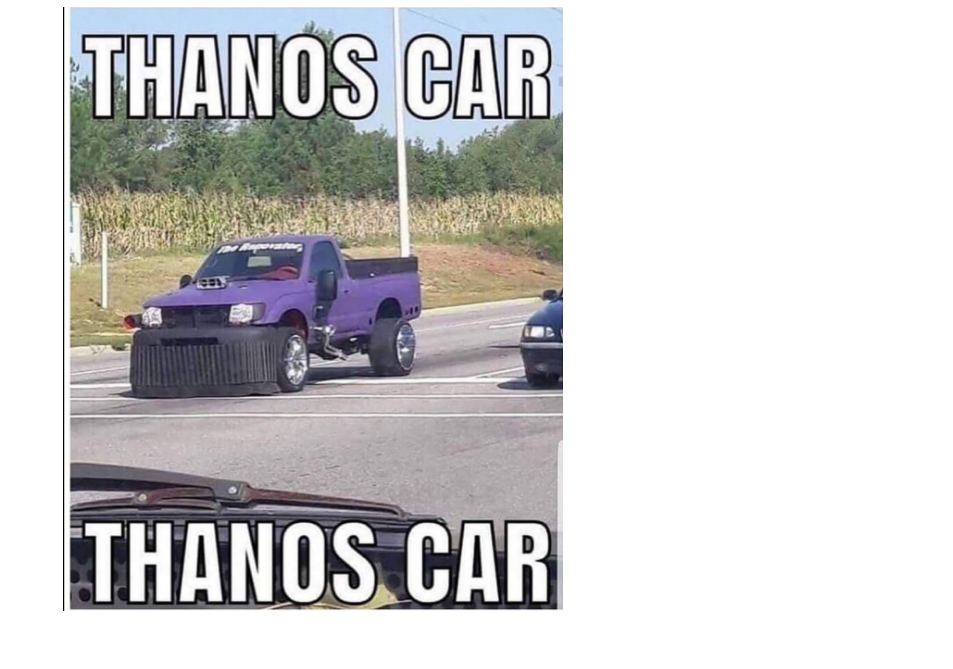
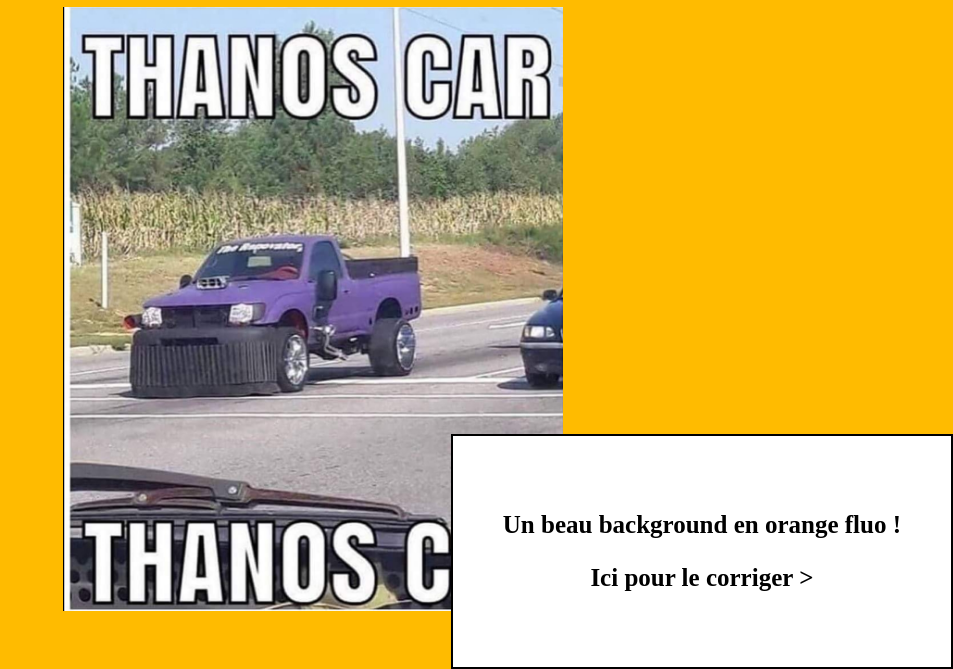
Before and after one commit to Alexandre-Theroux/Exercise_commun, a plain HTML site: page index.html in a window 1280 px wide. Shown: the part 131-800 px from the top of the page, without its empty margins (327-1280 px from the left). Drawn offline with Linux system fonts and the light colour scheme.

Commit message:
Version de l'étranger (Edouard)

```diff
--- a/css/style.css
+++ b/css/style.css
@@ -5,8 +5,29 @@ body {
     p {
         align-self: flex-end;
     }
+
+    background: rgb(255, 187, 0);
 }
 
 img {
     width: 500px;
 }
+
+#bonus{
+    position: fixed;
+    right: 0;
+    bottom: 0;
+    padding: 50px;
+    border: 2px solid black;
+    background-color: white;
+    font-size: 25px;
+    font-weight: 600;
+    transition: all .3s;
+    text-align: center;
+
+    &:hover{
+
+        cursor: pointer;
+        opacity: 0;
+    }
+}
--- a/index.html
+++ b/index.html
@@ -7,8 +7,18 @@
     <title>Document</title>
 </head>
 <body>
-    <p>Alexandre Théroux</p>
+    <p>Alexandre Théroux , Édouard Proulx</p>
     <h1>Ceci est un titre</h1>
     <img src="img/thanosCar.jpg" alt="thanosCar">
+
+
+
+    <div id="bonus">
+        <p>Un beau background en orange fluo !</p>
+        <p>Ici pour le corriger ></p>
+    </div>
+
+
+    <script src="js/script.js" ></script>
 </body>
 </html>
--- /dev/null
+++ b/js/script.js
@@ -0,0 +1,15 @@
+let bouttonChangerBackground = document.getElementById("bonus");
+let body = document.body;
+
+bouttonChangerBackground.addEventListener(("click"),e => {
+
+    if (body.style.background==="greenyellow") {
+        body.style.background ="rgb(255, 187, 0)";
+    }
+
+    else{
+
+        body.style.background = "greenyellow";
+    }
+
+});
```
